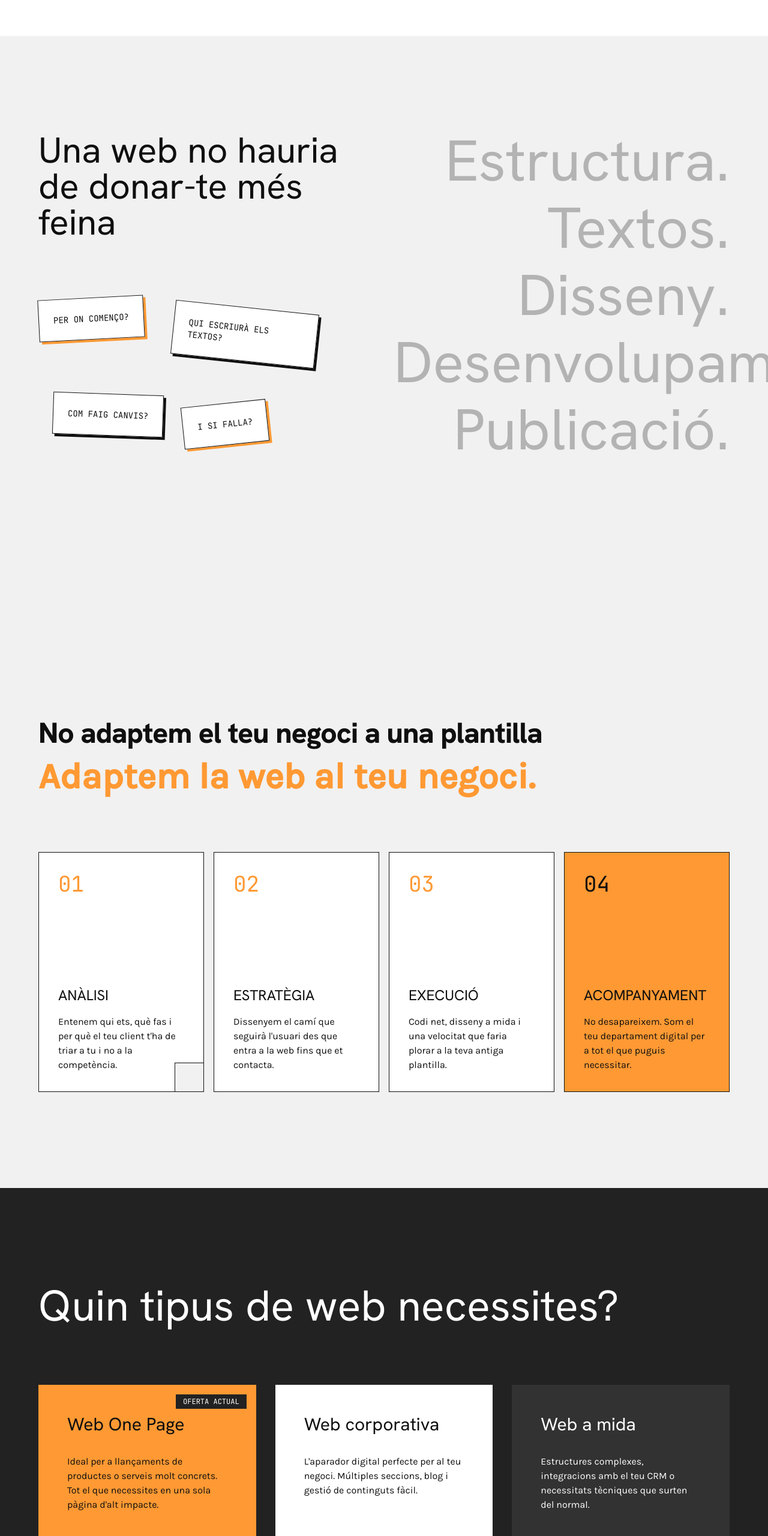
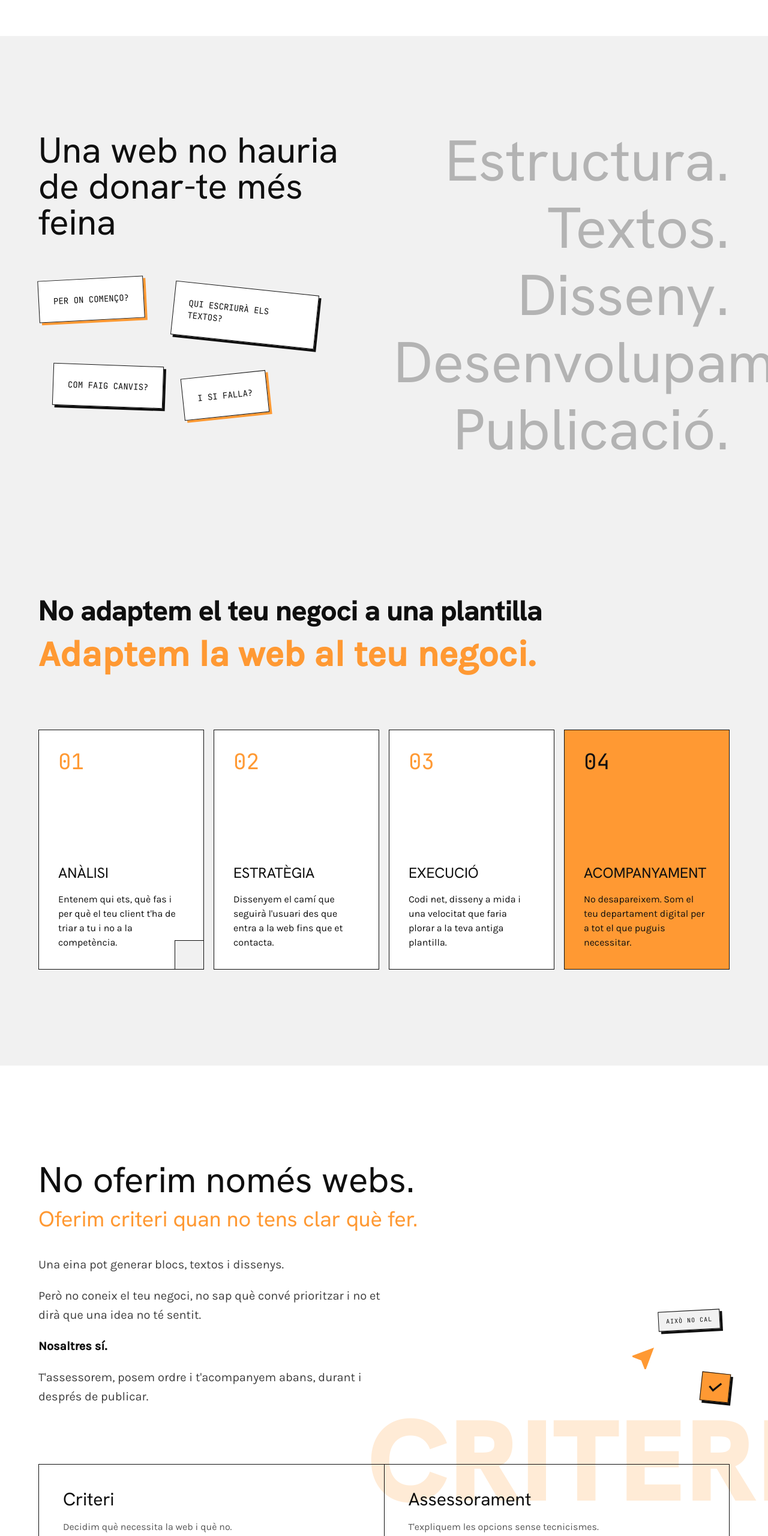
Before and after one commit to kodiaprojects-creator/kodia-web, a plain HTML site: page index.html in a window 1280 px wide. Shown: the part 1556-4116 px from the top of the page at 60% size. Drawn offline with nearby package versions, Linux system fonts and the light colour scheme.

Commit message:
Add criteria section and tighten post-it spacing
Introduce a home section about human advice versus tools, and reduce excess bottom space in the sticky notes block.

Co-authored-by: Cursor <cursoragent@cursor.com>

```diff
--- a/index.html
+++ b/index.html
@@ -196,23 +196,23 @@
         </section>
 
         <!-- Section 2: Post-its & Words -->
-        <section class="bg-surface-secondary pt-section-padding pb-16 md:pb-20 px-margin-edge relative overflow-hidden">
+        <section class="bg-surface-secondary pt-section-padding pb-10 md:pb-12 px-margin-edge relative overflow-hidden">
             <div class="grid grid-cols-1 md:grid-cols-12 gap-gutter">
                 <div class="md:col-span-6">
-                    <h2 class="font-display-lg text-5xl md:text-6xl mb-24 max-w-lg leading-tight">
+                    <h2 class="font-display-lg text-5xl md:text-6xl mb-16 max-w-lg leading-tight">
                         Una web no hauria de donar-te més feina
                     </h2>
-                    <div class="relative h-[420px] md:h-[460px]">
+                    <div class="relative h-72 md:h-80">
                         <div class="absolute top-0 left-0 bg-white p-6 border border-kodia-black shadow-[4px_4px_0px_#FF9933] transform -rotate-3 max-w-[240px]">
                             <p class="font-label-mono text-sm uppercase">Per on començo?</p>
                         </div>
                         <div class="absolute top-4 left-48 md:left-56 bg-white p-6 border border-kodia-black shadow-[4px_4px_0px_#0F0F0F] transform rotate-6 max-w-[240px]">
                             <p class="font-label-mono text-sm uppercase">Qui escriurà els textos?</p>
                         </div>
-                        <div class="absolute top-40 left-2 md:left-6 bg-white p-6 border border-kodia-black shadow-[4px_4px_0px_#0F0F0F] transform rotate-2 max-w-[240px]">
+                        <div class="absolute top-36 left-2 md:left-6 bg-white p-6 border border-kodia-black shadow-[4px_4px_0px_#0F0F0F] transform rotate-2 max-w-[240px]">
                             <p class="font-label-mono text-sm uppercase">Com faig canvis?</p>
                         </div>
-                        <div class="absolute top-44 left-52 md:left-60 bg-white p-6 border border-kodia-black shadow-[4px_4px_0px_#FF9933] transform -rotate-6 max-w-[220px]">
+                        <div class="absolute top-40 left-52 md:left-60 bg-white p-6 border border-kodia-black shadow-[4px_4px_0px_#FF9933] transform -rotate-6 max-w-[220px]">
                             <p class="font-label-mono text-sm uppercase">I si falla?</p>
                         </div>
                     </div>
@@ -265,6 +265,75 @@
                         <p class="font-body-md text-kodia-black">No desapareixem. Som el teu departament digital per a tot el que puguis necessitar.</p>
                     </div>
                 </div>
+            </div>
+        </section>
+
+        <!-- Section: Criteri / Assessorament -->
+        <section class="bg-white py-section-padding px-margin-edge relative overflow-hidden">
+            <div class="absolute top-1/2 right-0 -translate-y-1/2 translate-x-[8%] md:translate-x-[5%] select-none pointer-events-none" aria-hidden="true">
+                <span class="font-display-xl text-[18vw] md:text-[12rem] leading-none font-black text-secondary/20">CRITERI</span>
+            </div>
+
+            <div class="relative z-10 grid grid-cols-1 md:grid-cols-12 gap-gutter mb-16 md:mb-24">
+                <div class="md:col-span-7">
+                    <h2 class="font-display-lg text-4xl md:text-6xl leading-tight mb-4">
+                        No oferim només webs.
+                    </h2>
+                    <p class="font-headline-lg text-2xl md:text-4xl text-secondary leading-tight mb-10">
+                        Oferim criteri quan no tens clar què fer.
+                    </p>
+                    <div class="space-y-5 max-w-xl">
+                        <p class="font-body-lg text-body-lg text-kodia-black/80">
+                            Una eina pot generar blocs, textos i dissenys.
+                        </p>
+                        <p class="font-body-lg text-body-lg text-kodia-black/80">
+                            Però no coneix el teu negoci, no sap què convé prioritzar i no et dirà que una idea no té sentit.
+                        </p>
+                        <p class="font-body-lg text-body-lg font-bold">
+                            Nosaltres sí.
+                        </p>
+                        <p class="font-body-lg text-body-lg text-kodia-black/80">
+                            T'assessorem, posem ordre i t'acompanyem abans, durant i després de publicar.
+                        </p>
+                    </div>
+                </div>
+                <div class="md:col-span-5 flex items-end justify-end mt-10 md:mt-0" aria-hidden="true">
+                    <div class="relative w-48 h-40">
+                        <div class="absolute top-0 right-4 border border-kodia-black bg-kodia-gray px-3 py-2 font-label-mono text-[10px] uppercase tracking-widest shadow-[4px_4px_0px_#0F0F0F] -rotate-3">
+                            Això no cal
+                        </div>
+                        <span class="material-symbols-outlined absolute top-14 left-6 text-secondary text-5xl" style="font-variation-settings: 'FILL' 1;">near_me</span>
+                        <div class="absolute bottom-2 right-0 w-12 h-12 bg-secondary border border-kodia-black flex items-center justify-center rotate-6 shadow-[4px_4px_0px_#0F0F0F]">
+                            <span class="material-symbols-outlined text-kodia-black text-3xl" style="font-variation-settings: 'FILL' 1, 'wght' 600;" aria-hidden="true">check</span>
+                        </div>
+                    </div>
+                </div>
+            </div>
+
+            <div class="relative z-10 grid grid-cols-1 md:grid-cols-2 border-t border-l border-kodia-black">
+                <div class="border-r border-b border-kodia-black p-8 md:p-10">
+                    <h3 class="font-headline-lg text-2xl md:text-3xl mb-4">Criteri</h3>
+                    <p class="font-body-md text-kodia-black/70">Decidim què necessita la web i què no.</p>
+                </div>
+                <div class="border-r border-b border-kodia-black p-8 md:p-10">
+                    <h3 class="font-headline-lg text-2xl md:text-3xl mb-4">Assessorament</h3>
+                    <p class="font-body-md text-kodia-black/70">T'expliquem les opcions sense tecnicismes.</p>
+                </div>
+                <div class="border-r border-b border-kodia-black p-8 md:p-10">
+                    <h3 class="font-headline-lg text-2xl md:text-3xl mb-4">Acompanyament</h3>
+                    <p class="font-body-md text-kodia-black/70">Prenem les decisions amb tu.</p>
+                </div>
+                <div class="border-r border-b border-kodia-black p-8 md:p-10">
+                    <h3 class="font-headline-lg text-2xl md:text-3xl mb-4">Suport</h3>
+                    <p class="font-body-md text-kodia-black/70">Continues tenint algú al darrere.</p>
+                </div>
+            </div>
+
+            <div class="relative z-10 mt-16 md:mt-24 max-w-3xl border-l-4 border-secondary pl-6 md:pl-8">
+                <p class="font-headline-lg text-2xl md:text-4xl leading-tight">
+                    No contractes només una web.<br>
+                    Contractes algú que t'ajuda a fer-la bé.
+                </p>
             </div>
         </section>
 
```
